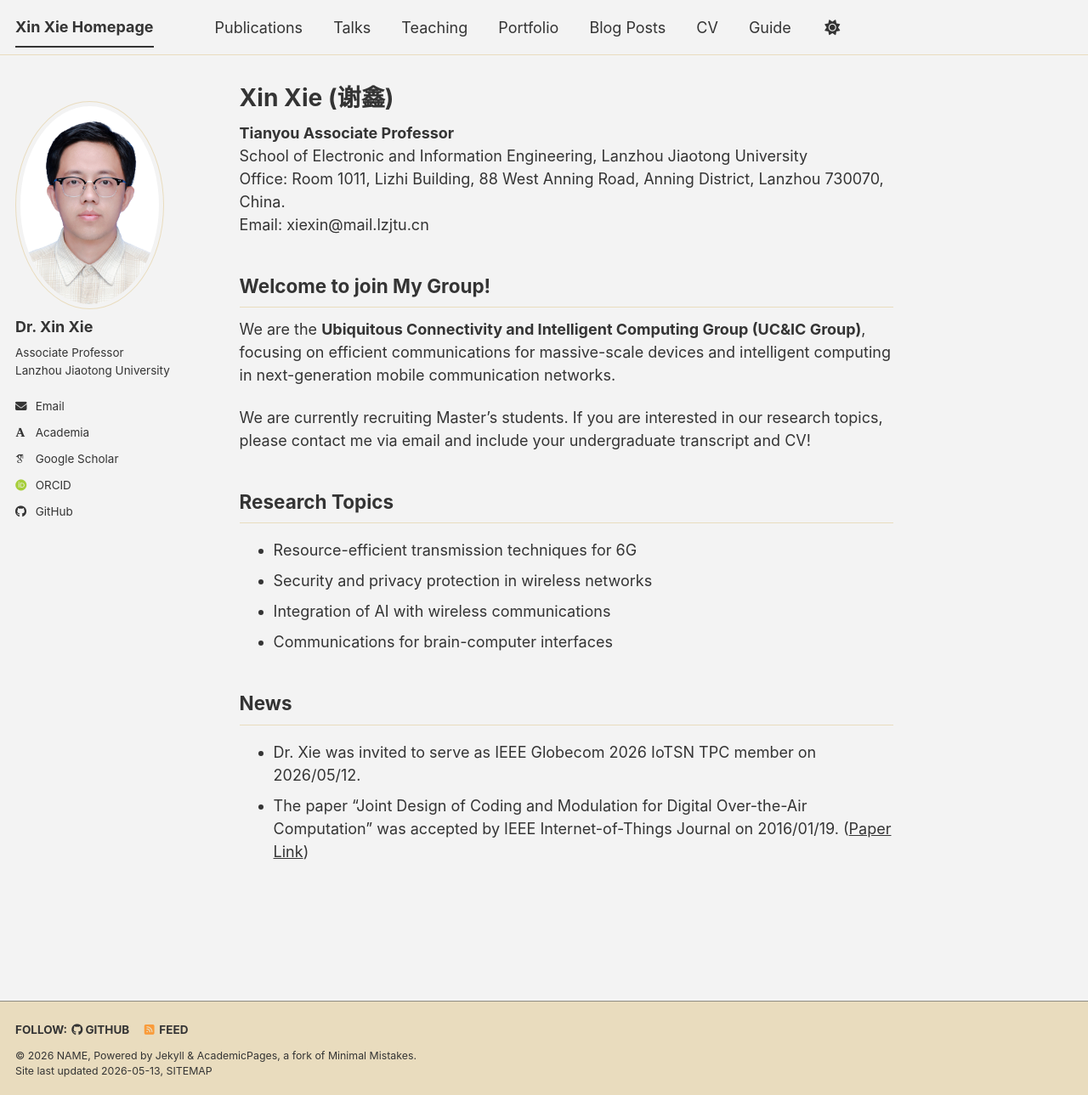
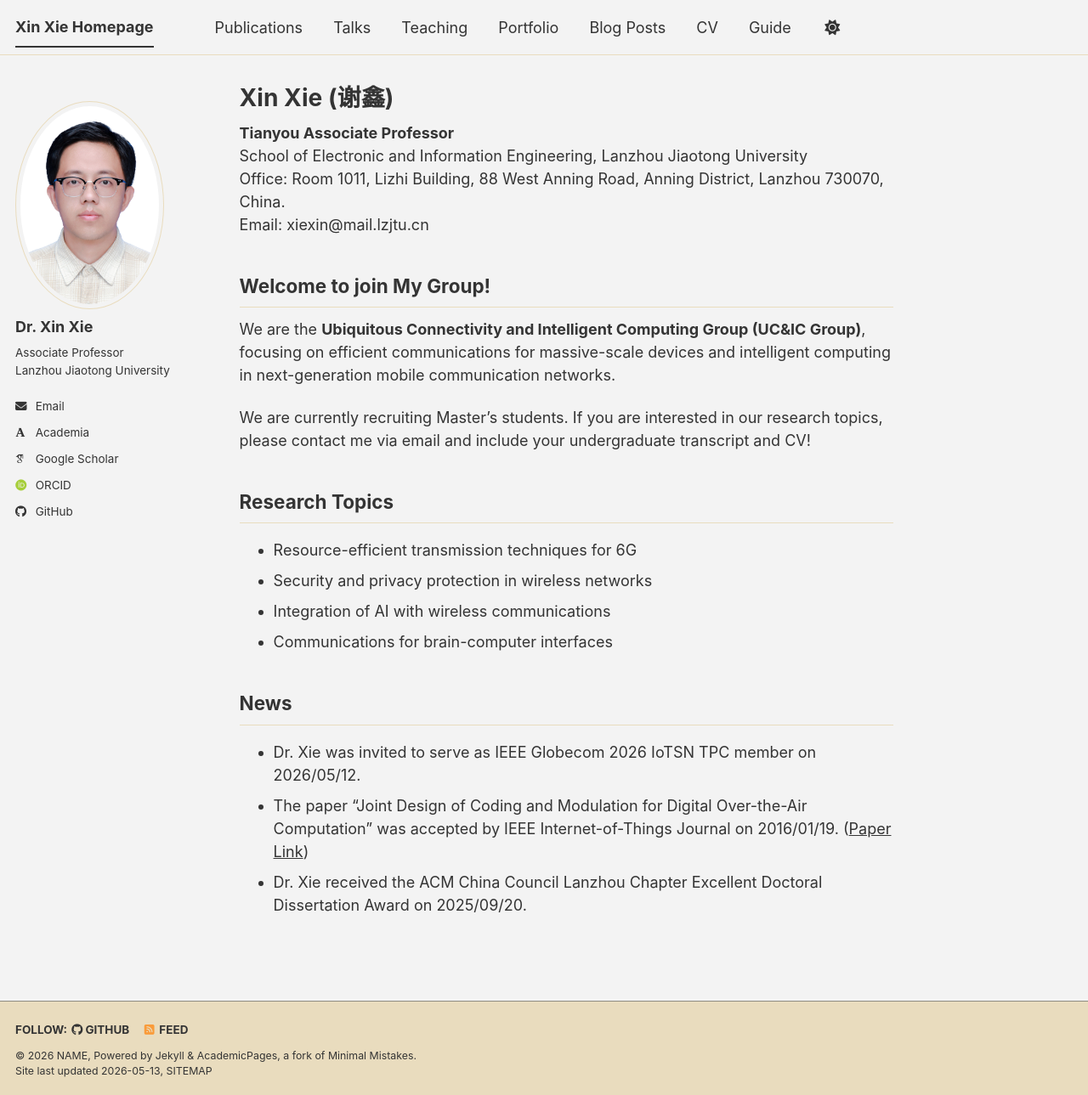
Before and after one commit to xiexin312/xiexin312.github.io, a Jekyll site: the page built from _pages/about.md, in a window 1280 px wide and 1289 px high. Shown: the whole window at 85% size. Built offline with Jekyll 4.4.1, drawn with Linux system fonts in a browser that asks for light colours; some web fonts are replaced; a script bundle is joined from its source files by our own code; library files that are not in the unit come from our copies.

Commit message:
Add news about Dr. Xie's dissertation award

```diff
--- a/_pages/about.md
+++ b/_pages/about.md
@@ -26,3 +26,4 @@ We are currently recruiting Master’s students. If you are interested in our re
 ## News
 - Dr. Xie was invited to serve as IEEE Globecom 2026 IoTSN TPC member on 2026/05/12.
 - The paper "Joint Design of Coding and Modulation for Digital Over-the-Air Computation" was accepted by IEEE Internet-of-Things Journal on 2016/01/19. ([Paper Link](https://ieeexplore.ieee.org/abstract/document/11358822))
+- Dr. Xie received the ACM China Council Lanzhou Chapter Excellent Doctoral Dissertation Award on 2025/09/20.
```
